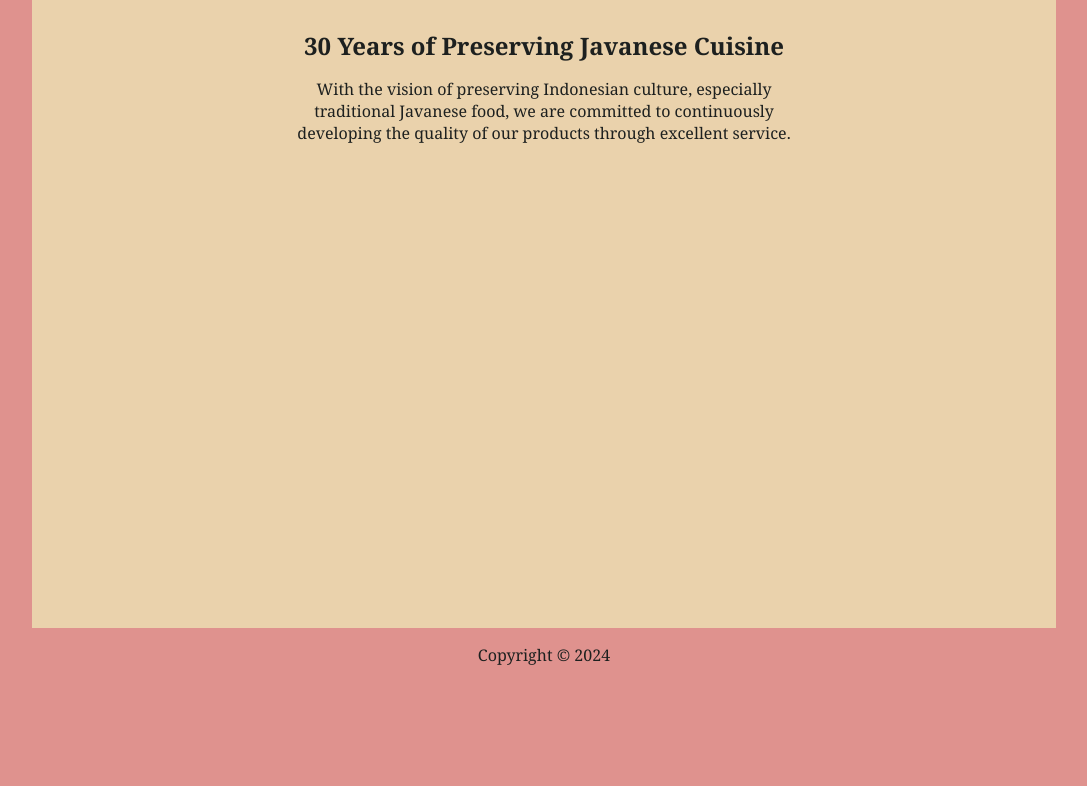
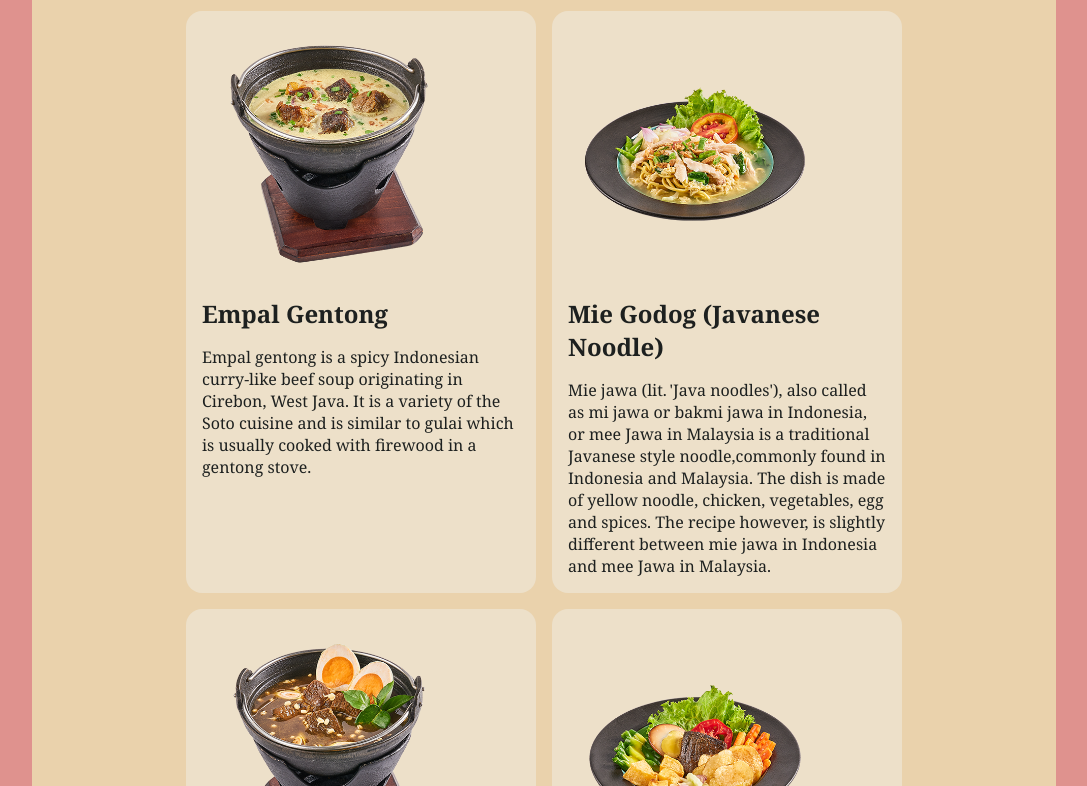
Before and after one commit to jacknb1ack/odin-restaurant, a website built with webpack: page src/template.html in a window 1280 px wide. Shown: the part 118-904 px from the top of the page, without its empty margins (96-1183 px from the left). Before the commit the page ends 800 px from the top, so only its background shows below. Built offline with nearby package versions, Linux system fonts and the light colour scheme.

Commit message:
finish menu page

```diff
--- a/src/index.js
+++ b/src/index.js
@@ -1,5 +1,7 @@
 import "./styles.css";
 
 import { homeDisplay } from "./home";
+import { menuDisplay } from "./menu";
 
 homeDisplay();
+menuDisplay();
--- a/src/menu.js
+++ b/src/menu.js
@@ -0,0 +1,45 @@
+import empal from "./img/empal-gentong.png";
+import mie from "./img/mie-godok.png";
+import rawon from "./img/rawon.png";
+import selat from "./img/selat-solo.png";
+
+const menuCard = (img, title, desc) => {
+  return { img, title, desc };
+};
+
+export const menuDisplay = () => {
+  const menus = [
+    menuCard(empal, "Empal Gentong", "Empal gentong is a spicy Indonesian curry-like beef soup originating in Cirebon, West Java. It is a variety of the Soto cuisine and is similar to gulai which is usually cooked with firewood in a gentong stove."),
+    menuCard(mie, "Mie Godog (Javanese Noodle)", "Mie jawa (lit. 'Java noodles'), also called as mi jawa or bakmi jawa in Indonesia, or mee Jawa in Malaysia is a traditional Javanese style noodle,commonly found in Indonesia and Malaysia. The dish is made of yellow noodle, chicken, vegetables, egg and spices. The recipe however, is slightly different between mie jawa in Indonesia and mee Jawa in Malaysia."),
+    menuCard(rawon, "Rawon", "Rawon is a type of Indonesian beef soup from East Java. This dish has a history of more than 1,000 years and is known as a typical East Javanese food. It gets its dark color and nutty taste from the black keluak nut, which is the main spice used. The soup is made by mixing garlic, shallots, keluak, ginger, candlenut, turmeric, red chili, and salt, and cooking them in oil. This mixture is then added to boiled beef stock with pieces of beef."),
+    menuCard(selat, "Selat Solo", "Selat solo or is a typical Solo, Central Javanese dish that is influenced by European cuisine. Although it has the name selat solo — which refers to 'salad', the main part is beef (usually outer tenderloin) making this dish not suitable to be called a salad, but rather as a steak served in a thin sweet sauce typical of Java. Some people call this dish a mix of steak, salad and soup.This dish is also often referred to as Javanese steak, although the dish contains less sauce."),
+  ];
+
+  const main = document.querySelector("main");
+
+  const menuContainer = document.createElement("div");
+  menuContainer.setAttribute("id", "menu-content");
+  menuContainer.classList.add("content");
+
+  menus.forEach((e, index) => {
+    const menuItem = document.createElement("div");
+    menuItem.classList.add("menu-item");
+    menuItem.setAttribute("id", `menu${index}`);
+
+    const image = document.createElement("img");
+    image.src = e.img;
+
+    const title = document.createElement("h2");
+    title.classList.add("menu-title");
+    title.innerText = e.title;
+
+    const desc = document.createElement("p");
+    desc.classList.add("menu-desc");
+    desc.innerText = e.desc;
+
+    menuItem.append(image, title, desc);
+    menuContainer.append(menuItem);
+  });
+
+  main.append(menuContainer);
+};
--- a/src/styles.css
+++ b/src/styles.css
@@ -18,7 +18,6 @@ body {
   min-height: 100vh;
   max-width: 1200px;
   width: 80%;
-
   display: flex;
   flex-direction: column;
   background-color: #ead2ac;
@@ -27,12 +26,11 @@ body {
 .nav-menu {
   display: flex;
   justify-content: center;
-  margin-top: 2rem;
+  padding-top: 2rem;
+  background-color: #c58882;
 }
 
 .nav-item {
-  border: 1px solid green;
-  background-color: #c58882;
   padding: 2rem 4rem 1rem;
   cursor: pointer;
   font-size: 1.5rem;
@@ -40,12 +38,19 @@ body {
   color: #ead2ac;
 }
 
+.nav-item.active {
+  background-color: #ead2ac;
+  color: #1d201f;
+  border-top-left-radius: 1rem;
+  border-top-right-radius: 1rem;
+}
+
 main {
   flex: 1 0 auto;
 }
 
 #home-content {
-  display: flex;
+  display: none; /*flex*/
   flex-direction: column;
   gap: 1rem;
   width: 50%;
@@ -53,8 +58,31 @@ main {
   text-align: center;
 }
 
-.#home-content p {
+#home-content p {
   font-style: italic;
+}
+
+#menu-content {
+  display: flex; /* flex */
+  flex-wrap: wrap;
+  justify-content: center;
+  padding: 1rem;
+  gap: 1rem;
+}
+
+#menu-content img {
+  width: 80%;
+  aspect-ratio: 1/1;
+}
+
+.menu-item {
+  width: 350px;
+  display: flex;
+  flex-direction: column;
+  gap: 1rem;
+  background-color: rgba(240, 248, 255, 0.349);
+  border-radius: 1rem;
+  padding: 1rem;
 }
 
 footer {
```
Also changed, not shown: src/img/empal-gentong.png (added), src/img/mie-godok.png (added), src/img/rawon.png (added), src/img/selat-solo.png (added).
